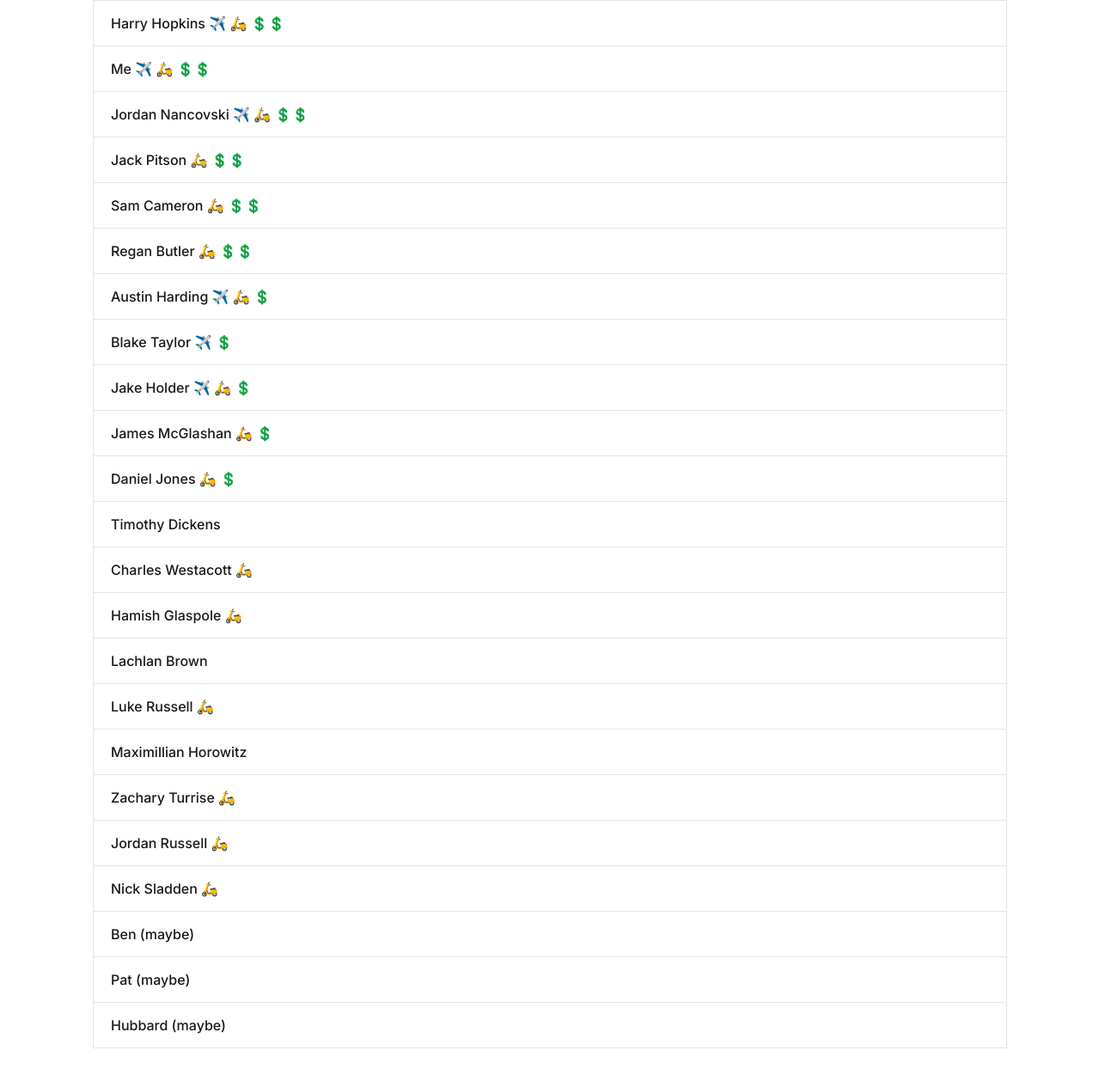
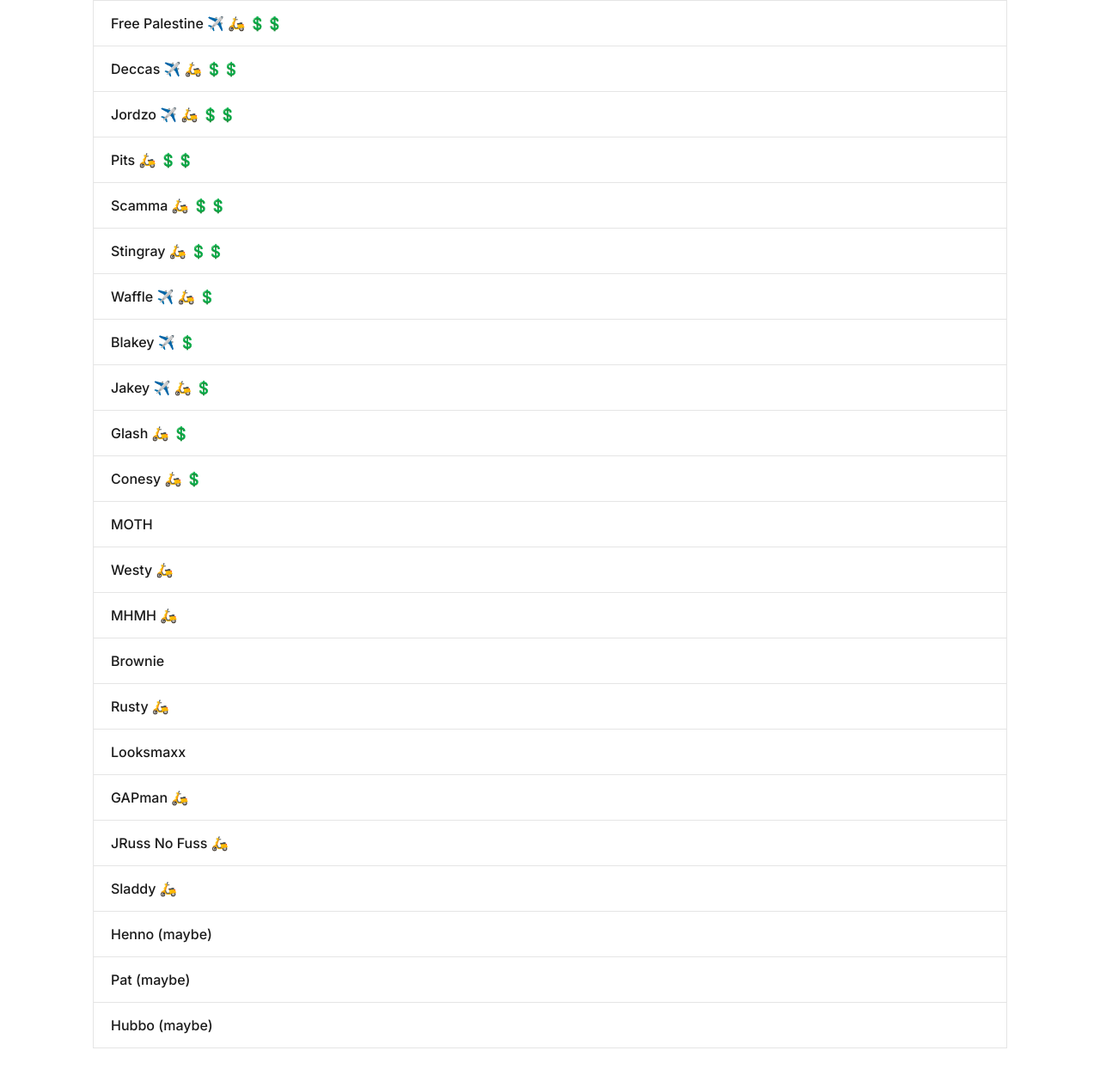
Before and after one commit to dmcassidy97-lgtm/barkus-bucks-2027, a website: page public/attendees.html in a window 1280 px wide. Shown: the part 600-1858 px from the top of the page at 86% size. Drawn offline with Linux system fonts and the light colour scheme.

Commit message:
Use nicknames on attendees page

```diff
--- a/public/attendees.html
+++ b/public/attendees.html
@@ -49,29 +49,29 @@
     </div>
 
     <ul class="attendee-list" id="attendee-list">
-      <li class="attendee-row"><span class="name">Harry Hopkins ✈️ 🛵 💲💲</span></li>
-      <li class="attendee-row"><span class="name">Me ✈️ 🛵 💲💲</span></li>
-      <li class="attendee-row"><span class="name">Jordan Nancovski ✈️ 🛵 💲💲</span></li>
-      <li class="attendee-row"><span class="name">Jack Pitson 🛵 💲💲</span></li>
-      <li class="attendee-row"><span class="name">Sam Cameron 🛵 💲💲</span></li>
-      <li class="attendee-row"><span class="name">Regan Butler 🛵 💲💲</span></li>
-      <li class="attendee-row"><span class="name">Austin Harding ✈️ 🛵 💲</span></li>
-      <li class="attendee-row"><span class="name">Blake Taylor ✈️ 💲</span></li>
-      <li class="attendee-row"><span class="name">Jake Holder ✈️ 🛵 💲</span></li>
-      <li class="attendee-row"><span class="name">James McGlashan 🛵 💲</span></li>
-      <li class="attendee-row"><span class="name">Daniel Jones 🛵 💲</span></li>
-      <li class="attendee-row"><span class="name">Timothy Dickens</span></li>
-      <li class="attendee-row"><span class="name">Charles Westacott 🛵</span></li>
-      <li class="attendee-row"><span class="name">Hamish Glaspole 🛵</span></li>
-      <li class="attendee-row"><span class="name">Lachlan Brown</span></li>
-      <li class="attendee-row"><span class="name">Luke Russell 🛵</span></li>
-      <li class="attendee-row"><span class="name">Maximillian Horowitz</span></li>
-      <li class="attendee-row"><span class="name">Zachary Turrise 🛵</span></li>
-      <li class="attendee-row"><span class="name">Jordan Russell 🛵</span></li>
-      <li class="attendee-row"><span class="name">Nick Sladden 🛵</span></li>
-      <li class="attendee-row"><span class="name">Ben (maybe)</span></li>
+      <li class="attendee-row"><span class="name">Free Palestine ✈️ 🛵 💲💲</span></li>
+      <li class="attendee-row"><span class="name">Deccas ✈️ 🛵 💲💲</span></li>
+      <li class="attendee-row"><span class="name">Jordzo ✈️ 🛵 💲💲</span></li>
+      <li class="attendee-row"><span class="name">Pits 🛵 💲💲</span></li>
+      <li class="attendee-row"><span class="name">Scamma 🛵 💲💲</span></li>
+      <li class="attendee-row"><span class="name">Stingray 🛵 💲💲</span></li>
+      <li class="attendee-row"><span class="name">Waffle ✈️ 🛵 💲</span></li>
+      <li class="attendee-row"><span class="name">Blakey ✈️ 💲</span></li>
+      <li class="attendee-row"><span class="name">Jakey ✈️ 🛵 💲</span></li>
+      <li class="attendee-row"><span class="name">Glash 🛵 💲</span></li>
+      <li class="attendee-row"><span class="name">Conesy 🛵 💲</span></li>
+      <li class="attendee-row"><span class="name">MOTH</span></li>
+      <li class="attendee-row"><span class="name">Westy 🛵</span></li>
+      <li class="attendee-row"><span class="name">MHMH 🛵</span></li>
+      <li class="attendee-row"><span class="name">Brownie</span></li>
+      <li class="attendee-row"><span class="name">Rusty 🛵</span></li>
+      <li class="attendee-row"><span class="name">Looksmaxx</span></li>
+      <li class="attendee-row"><span class="name">GAPman 🛵</span></li>
+      <li class="attendee-row"><span class="name">JRuss No Fuss 🛵</span></li>
+      <li class="attendee-row"><span class="name">Sladdy 🛵</span></li>
+      <li class="attendee-row"><span class="name">Henno (maybe)</span></li>
       <li class="attendee-row"><span class="name">Pat (maybe)</span></li>
-      <li class="attendee-row"><span class="name">Hubbard (maybe)</span></li>
+      <li class="attendee-row"><span class="name">Hubbo (maybe)</span></li>
     </ul>
   </section>
 </div>
```
